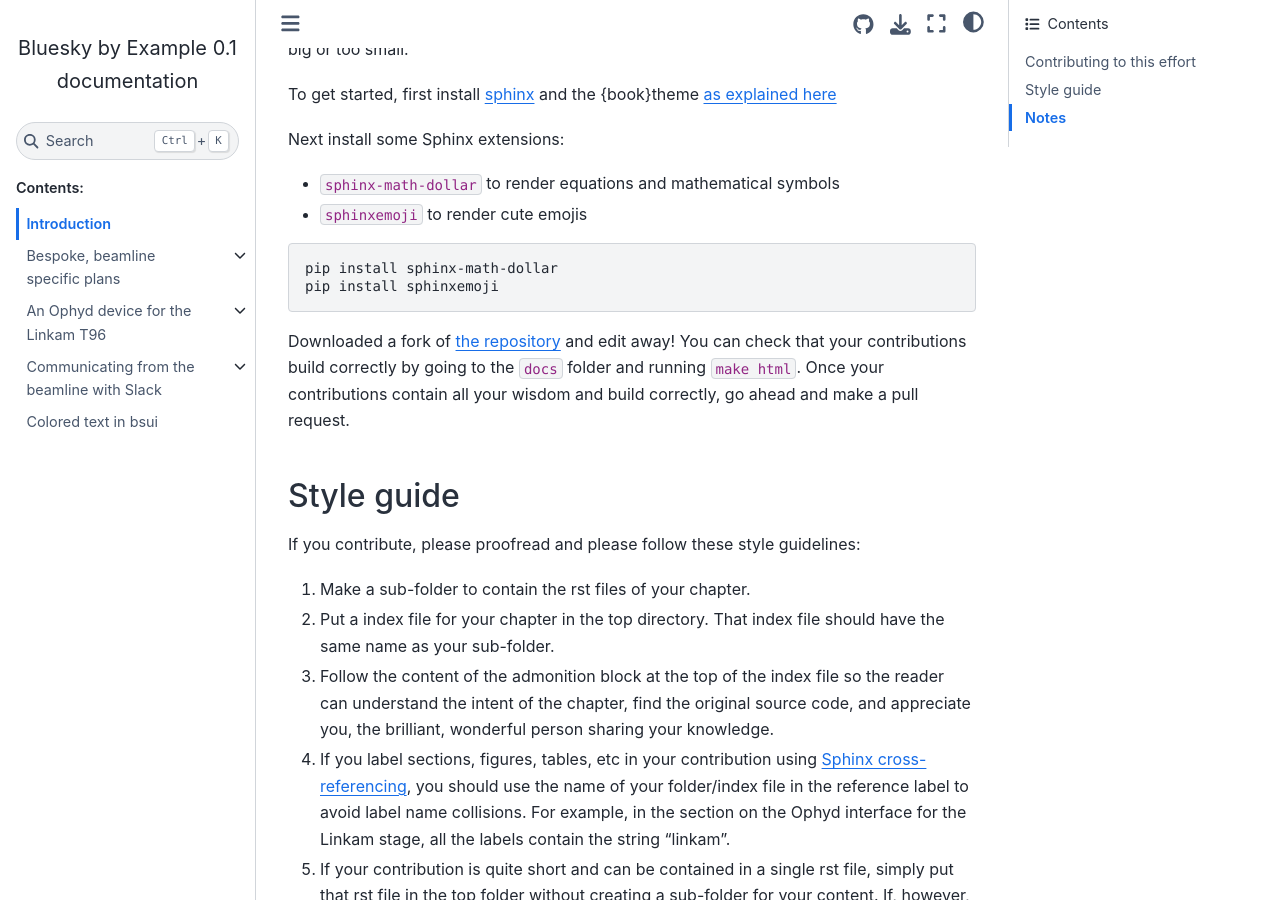
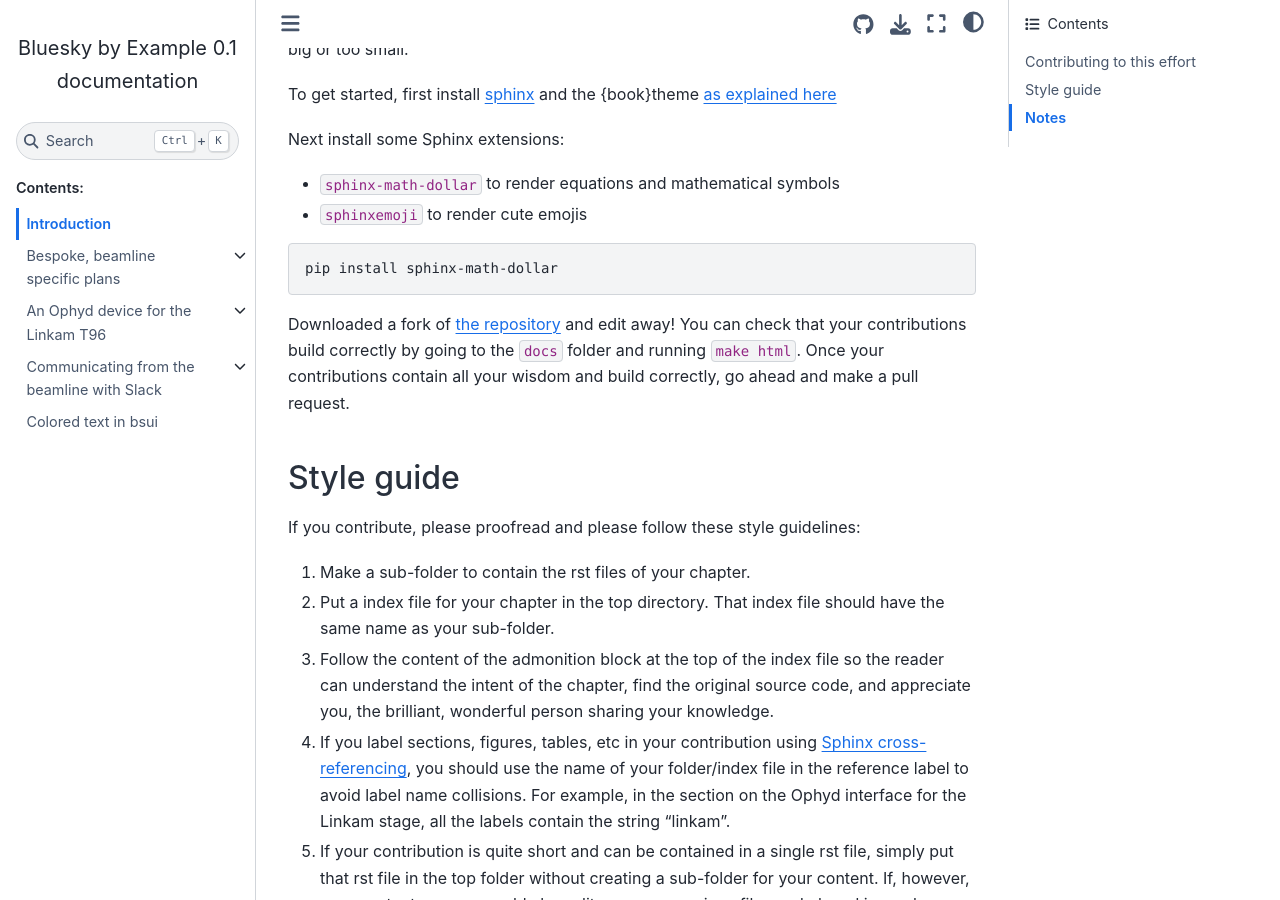
Before and after one commit to NSLS2/bmm-bluesky-by-example, a Sphinx documentation site: the page built from docs/introduction.rst, in a window 1280 px wide and 900 px high, scrolled down 877 px. Built offline with Sphinx 7.4.7 and the Sphinx Book theme 1.1.4, drawn with Linux system fonts in a browser that asks for light colours.

Commit message:
remove sphinxemoji

```diff
--- a/docs/bespokescan/problem.rst
+++ b/docs/bespokescan/problem.rst
@@ -82,7 +82,7 @@
    interface to the `QuadEM electrometer interface
    <https://blueskyproject.io/ophyd/generated/ophyd.quadem.html#module-ophyd.quadem>`__
    used at BMM (note that there is not much information at the other
-   end of that link |:face_with_rolling_eyes:|).
+   end of that link).
 
 #. It requires that the user know that the name of the DCM pitch motor
    is ``dcm_pitch``.
--- a/docs/conf.py
+++ b/docs/conf.py
@@ -32,7 +32,6 @@
 # extensions coming with Sphinx (named 'sphinx.ext.*') or your custom
 # ones.
 extensions = ['sphinx_math_dollar', 'sphinx.ext.mathjax',
-              'sphinxemoji.sphinxemoji'
 ]
 mathjax3_config = {
     'tex2jax': {
--- a/docs/introduction.rst
+++ b/docs/introduction.rst
@@ -54,7 +54,6 @@
 .. code-block:: bash
 
    pip install sphinx-math-dollar
-   pip install sphinxemoji
 
 Downloaded a fork of `the repository
 <https://github.com/NSLS-II-BMM/bluesky-by-example>`__ and edit away!
```
Also changed, not shown: 1 other file.
